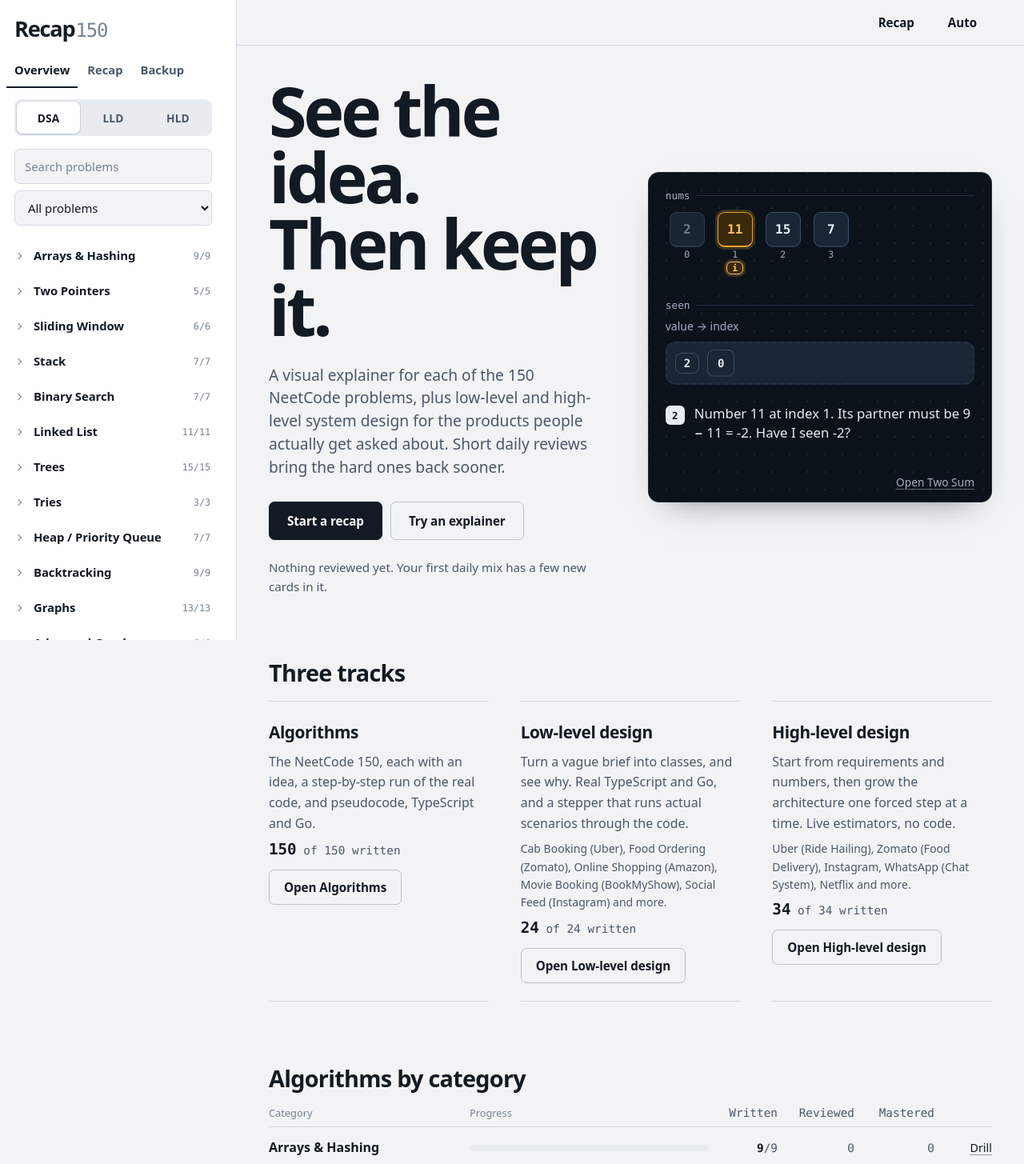
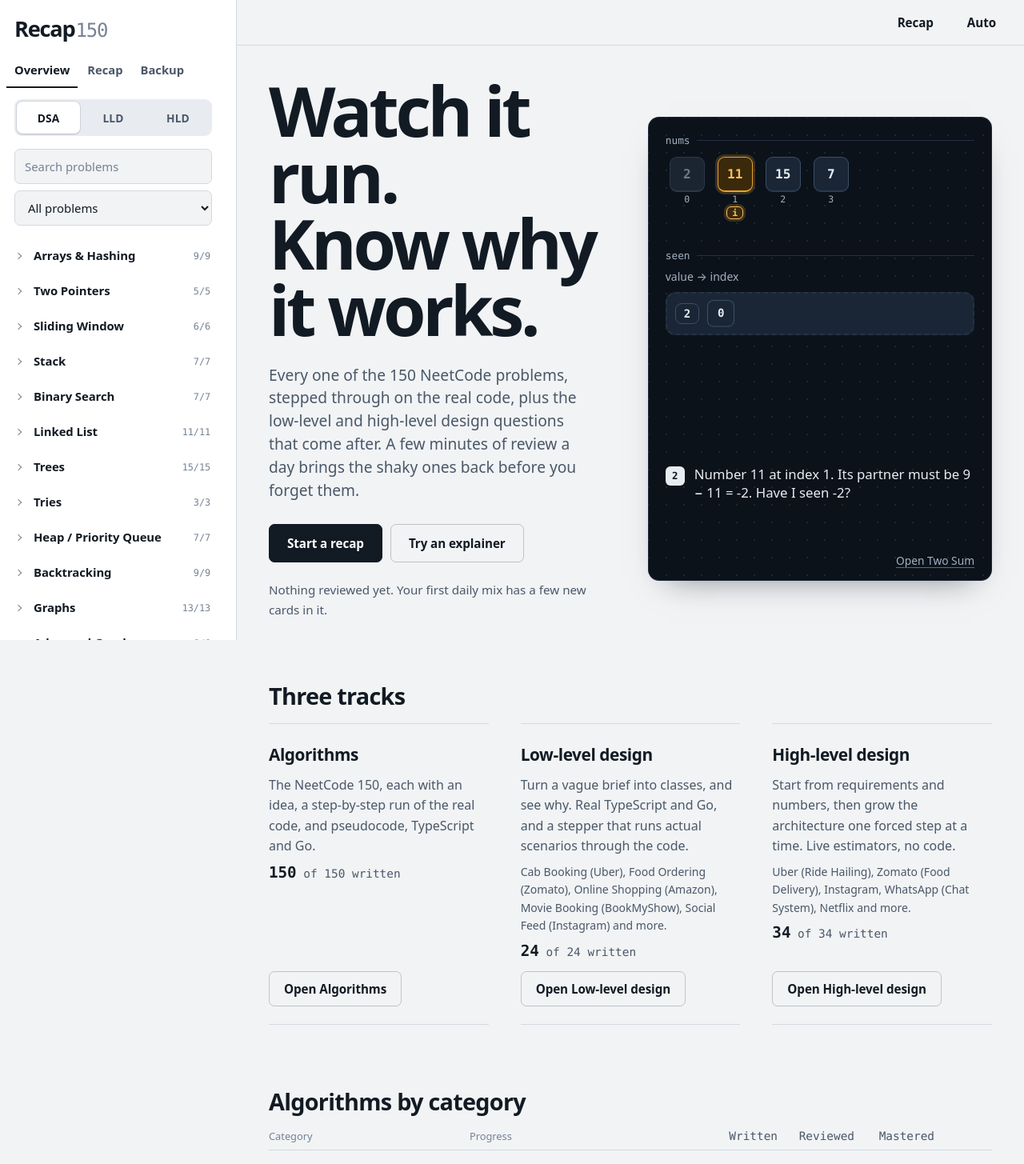
Before and after one commit to zuhailkhan/recap150, a Vue app: page /#/ in a window 1280 px wide. Shown: the top 1455 px of the page at 80% size. Built offline with nearby package versions, Linux system fonts and the light colour scheme; a web font is replaced by a local one.

Commit message:
Page column full width to 1440 then centred; track buttons bottom-aligned; fixed-size hero demo with pinned panels; new headline

```diff
--- a/src/App.vue
+++ b/src/App.vue
@@ -71,8 +71,8 @@ main { padding: 28px var(--gutter) 88px; min-width: 0; outline: none; }
   .shell { grid-template-columns: 296px minmax(0, 1fr); }
   .app-nav { position: sticky; top: 0; height: 100dvh; width: auto; visibility: visible; transform: none; z-index: 1; }
   .appbar .menu, .appbar .brand { display: none; }
-  .appbar { justify-content: flex-end; padding-inline: max(40px, calc((100% - var(--page-max)) / 2 + 40px)); }
+  .appbar { justify-content: flex-end; }
   main { padding: 40px 40px 120px; }
 }
-@media (min-width: 1700px) { main { padding-inline: 64px; } .appbar { padding-inline: max(64px, calc((100% - var(--page-max)) / 2 + 64px)); } }
+@media (min-width: 1700px) { main { padding-inline: 64px; } }
 </style>
--- a/src/components/HeroStage.vue
+++ b/src/components/HeroStage.vue
@@ -31,11 +31,11 @@ onBeforeUnmount(() => { if (timer) clearInterval(timer) })
 </template>
 
 <style scoped>
-.hero { padding: 22px 22px 14px; min-height: 340px; display: grid; align-content: space-between; gap: 16px; }
-.inner { display: grid; gap: 22px; min-width: 0; }
-.empty { min-height: 250px; }
-.panels { display: grid; gap: 20px; min-width: 0; }
-.say { display: flex; gap: 12px; align-items: flex-start; margin: 0; min-height: 4.2em; font: 500 1.05rem/1.4 var(--font-ui); color: var(--ink); }
+.hero { padding: 22px 22px 14px; display: grid; grid-template-rows: 1fr auto; gap: 16px; height: 580px; box-sizing: border-box; }
+.inner { display: grid; grid-template-rows: minmax(0, 1fr) 5.8em; gap: 22px; min-width: 0; }
+
+.panels { display: grid; gap: 20px; min-width: 0; align-content: start; grid-template-rows: 124px minmax(0, 1fr); }
+.say { display: flex; gap: 12px; align-items: flex-start; margin: 0; font: 500 1.05rem/1.4 var(--font-ui); color: var(--ink); }
 .say .badge { margin-top: 2px; }
 .to { justify-self: end; font-size: .86rem; color: var(--ink-2); }
 </style>
--- a/src/styles/app.css
+++ b/src/styles/app.css
@@ -48,7 +48,7 @@
   --radius: 10px;
   --radius-s: 7px;
   --gutter: 16px;
-  --page-max: 1280px;
+  --page-max: 1440px;
   --shadow: 0 1px 0 rgb(18 26 35 / 6%);
   color-scheme: light;
 }
@@ -104,7 +104,6 @@
 }
 
 /* a wider page column on very large monitors */
-@media (min-width: 2000px) { :root { --page-max: 1520px; } }
 
 /* ---------- custom scrollbars: slim, always visible, themed ---------- */
 :root { --sb-thumb: color-mix(in srgb, var(--ink) 30%, transparent); --sb-thumb-hover: color-mix(in srgb, var(--ink) 55%, transparent); --sb-track: color-mix(in srgb, var(--ink) 5%, transparent); }
--- a/src/views/HldView.vue
+++ b/src/views/HldView.vue
@@ -150,7 +150,7 @@ const flowRun = (m: HldMeta) => (args: unknown[]): TraceResult => {
 
 <style scoped>
 .wrap { max-width: 720px; }
-.problem { display: grid; gap: 56px; max-width: 1240px; min-width: 0; }
+.problem { display: grid; gap: 56px; min-width: 0; }
 section { min-width: 0; }
 .hd { display: grid; gap: 28px; min-width: 0; }
 @media (min-width: 1020px) { .hd { grid-template-columns: minmax(0, 1.2fr) minmax(300px, 1fr); gap: 56px; align-items: start; } }
--- a/src/views/HomeView.vue
+++ b/src/views/HomeView.vue
@@ -40,8 +40,8 @@ const tracks = computed(() => (['lld', 'hld'] as const).map((t) => {
   <div class="home">
     <section class="hero-sec">
       <div class="copy">
-        <h1>See the idea.<br />Then keep it.</h1>
-        <p class="lede">A visual explainer for each of the {{ OFFICIAL.length }} NeetCode problems, plus low-level and high-level system design for the products people actually get asked about. Short daily reviews bring the hard ones back sooner.</p>
+        <h1>Watch it run.<br />Know why it works.</h1>
+        <p class="lede">Every one of the {{ OFFICIAL.length }} NeetCode problems, stepped through on the real code, plus the low-level and high-level design questions that come after. A few minutes of review a day brings the shaky ones back before you forget them.</p>
         <div class="cta">
           <router-link class="btn primary" to="/recap">{{ totalDue ? `Review ${totalDue} due ${totalDue === 1 ? 'card' : 'cards'}` : 'Start a recap' }}</router-link>
           <router-link class="btn" to="/p/two-sum">Try an explainer</router-link>
@@ -95,9 +95,9 @@ const tracks = computed(() => (['lld', 'hld'] as const).map((t) => {
 </template>
 
 <style scoped>
-.home { max-width: 1240px; display: grid; gap: 80px; }
+.home { display: grid; gap: 80px; }
 .hero-sec { display: grid; gap: 40px; align-items: center; }
-@media (min-width: 1060px) { .hero-sec { grid-template-columns: minmax(0, 1fr) minmax(0, 1.05fr); gap: 64px; } }
+@media (min-width: 1060px) { .hero-sec { grid-template-columns: minmax(0, 1fr) minmax(0, 1.05fr); gap: 64px; min-height: max(620px, calc(100dvh - 140px)); } }
 h1 { font-size: clamp(2.8rem, 1.6rem + 5vw, 5.4rem); line-height: .96; letter-spacing: -0.05em; margin-bottom: .3em; }
 .lede { font-size: 1.2rem; line-height: 1.5; max-width: 40ch; color: var(--ink-2); margin-bottom: 28px; }
 .cta { display: flex; flex-wrap: wrap; gap: 10px; margin-bottom: 22px; }
@@ -105,13 +105,14 @@ h1 { font-size: clamp(2.8rem, 1.6rem + 5vw, 5.4rem); line-height: .96; letter-sp
 .status { margin: 0; max-width: 46ch; font-size: .95rem; }
 
 .trk { list-style: none; margin: 18px 0 0; padding: 0; display: grid; gap: 0; }
-.trk li { display: grid; gap: 8px; padding: 22px 0; border-top: 1px solid var(--line); align-content: start; justify-items: start; }
+.trk li { display: flex; flex-direction: column; align-items: flex-start; gap: 8px; padding: 22px 0; border-top: 1px solid var(--line); }
 .trk li:last-child { border-bottom: 1px solid var(--line); }
 @media (min-width: 900px) { .trk { grid-template-columns: repeat(3, minmax(0, 1fr)); gap: 0 40px; } .trk li { border-bottom: 1px solid var(--line); } }
 .trk h3 { margin: 0; font-size: 1.3rem; letter-spacing: -0.02em; }
 .trk p { margin: 0; max-width: 40ch; }
 .n { font: 500 .9rem var(--font-mono); color: var(--ink-2); } .n b { color: var(--ink); font-size: 1.2rem; }
-.trk .btn { margin-top: 6px; }
+.trk .btn { margin-top: auto; }
+.trk .n { margin-bottom: 6px; }
 
 .rows { list-style: none; margin: 18px 0 0; padding: 0; }
 .row { display: grid; grid-template-columns: minmax(0, 1fr) 76px 64px; gap: 4px 16px; align-items: center; padding: 13px 0; border-top: 1px solid var(--line); }
--- a/src/views/LldView.vue
+++ b/src/views/LldView.vue
@@ -126,7 +126,7 @@ const modelPanel = computed(() => (ready.value ? classes(ready.value.model.class
 
 <style scoped>
 .wrap { max-width: 720px; }
-.problem { display: grid; gap: 56px; max-width: 1240px; min-width: 0; }
+.problem { display: grid; gap: 56px; min-width: 0; }
 section { min-width: 0; }
 .hd { display: grid; gap: 28px; min-width: 0; }
 @media (min-width: 1020px) { .hd { grid-template-columns: minmax(0, 1.2fr) minmax(300px, 1fr); gap: 56px; align-items: start; } }
--- a/src/views/ProblemView.vue
+++ b/src/views/ProblemView.vue
@@ -123,7 +123,7 @@ const runner = computed(() => (args: unknown[]) => runTrace(variants.value[0].fn
 
 <style scoped>
 .wrap { max-width: 720px; }
-.problem { display: grid; gap: 56px; max-width: 1240px; min-width: 0; }
+.problem { display: grid; gap: 56px; min-width: 0; }
 section { min-width: 0; }
 .hd { display: grid; gap: 28px; min-width: 0; }
 @media (min-width: 1020px) { .hd { grid-template-columns: minmax(0, 1.25fr) minmax(300px, 1fr); gap: 56px; align-items: start; } }
```
Also changed, not shown: 1 other file (tests, documents, lock files or other folders).
